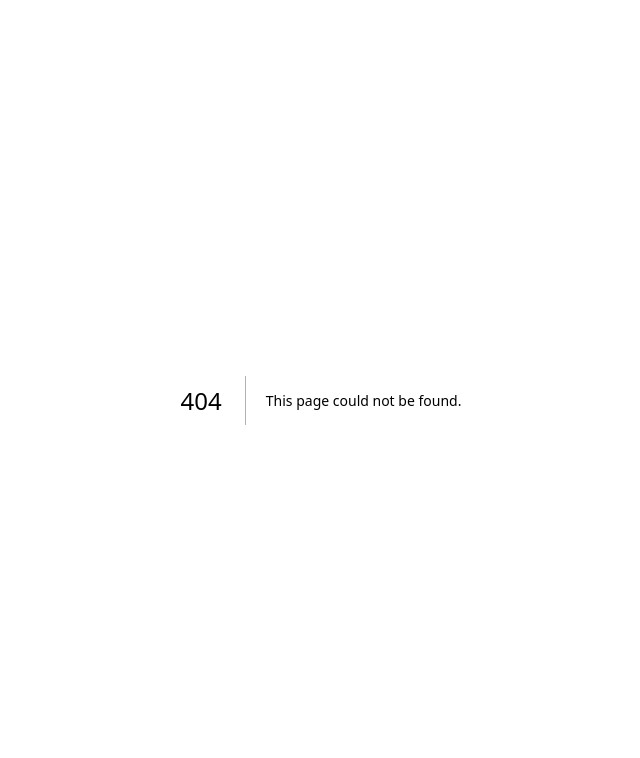
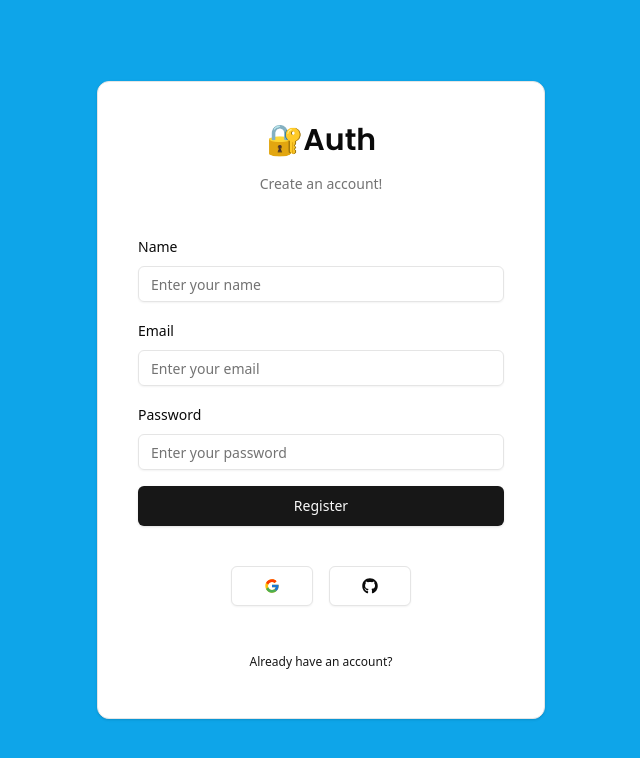
Before and after one commit to anynomous001/Authentication2, a Next.js app: page /auth/register in a window 1280 px wide. Before the commit this address had no page. Shown: the top 758 px of the page, without its empty margins (319-959 px from the left). Built offline with nearby package versions, Linux system fonts and the light colour scheme.

Commit message:
added prisma

```diff
--- /dev/null
+++ b/app/auth/register/page.tsx
@@ -0,0 +1,10 @@
+import RegisterForm from '@/components/auth/register-form'
+import React from 'react'
+
+const RegisterPage = () => {
+    return (
+        <div><RegisterForm /></div>
+    )
+}
+
+export default RegisterPage
--- /dev/null
+++ b/components/auth/register-form.tsx
@@ -0,0 +1,155 @@
+'use client'
+
+import React, { useTransition, useState } from 'react'
+import CardWrapper from '@/components/auth/card-wrapper'
+import { useForm } from 'react-hook-form'
+import { Input } from '@/components/ui/input'
+import { zodResolver } from '@hookform/resolvers/zod'
+import { Button } from '@/components/ui/button'
+import {
+    Form,
+    FormField,
+    FormLabel,
+    FormControl,
+    FormItem,
+    FormMessage
+} from '@/components/ui/form'
+import { RegisterSchema } from '@/schemas'
+import * as z from 'zod'
+import FormError from '@/components/form-error'
+import FormSuccess from '@/components/form-success'
+import { register } from '@/actions/register'
+
+
+
+
+
+const RegisterForm = () => {
+
+    const [pending, setTransition] = useTransition()
+    const [success, setSuccess] = useState(false)
+    const [error, setError] = useState(false)
+    const [message, setMessage] = useState('')
+
+
+    const form = useForm<z.infer<typeof RegisterSchema>>({
+        resolver: zodResolver(RegisterSchema),
+        defaultValues: {
+            email: '',
+            password: '',
+            name: ''
+        }
+    })
+
+
+    const onSubmit = (values: z.infer<typeof RegisterSchema>) => {
+        setTransition(() => {
+            register(values)
+                .then((data) => {
+                    console.log(data)
+                    if (data.success) {
+                        setError(false)
+                        setSuccess(true)
+                        setMessage(data.message)
+                    } else {
+                        setSuccess(false)
+                        setError(true)
+                        setMessage(data.message)
+                    }
+                })
+        })
+    }
+
+    return (
+        <CardWrapper
+            headerLabel='Create an account!'
+            backButtonLabel={`Already have an account?`}
+            backButtonhref='/auth/login'
+            socials
+        >
+            <Form {...form}>
+                <form
+                    onSubmit={form.handleSubmit((data) => onSubmit(data))}
+                    className='space-y-4'
+                >
+                    <div className='space-y-4'>
+                        <FormField
+                            control={form.control}
+                            name='name'
+                            render={({ field }) => (
+                                <FormItem>
+                                    <FormLabel>Name</FormLabel>
+                                    <FormControl>
+                                        <Input
+                                            disabled={pending}
+                                            type='text'
+                                            placeholder='Enter your name'
+                                            {...field}
+                                        />
+                                    </FormControl>
+                                    <FormMessage />
+                                </FormItem>
+                            )}
+                        />
+
+
+
+
+                        <FormField
+                            control={form.control}
+                            name='email'
+                            render={({ field }) => (
+                                <FormItem>
+                                    <FormLabel>Email</FormLabel>
+                                    <FormControl>
+                                        <Input
+                                            disabled={pending}
+                                            type='email'
+                                            placeholder='Enter your email'
+                                            {...field}
+                                        />
+                                    </FormControl>
+                                    <FormMessage />
+                                </FormItem>
+                            )}
+                        />
+                        <FormField
+                            control={form.control}
+                            name='password'
+                            render={({ field }) => (
+                                <FormItem>
+                                    <FormLabel>Password</FormLabel>
+                                    <FormControl>
+                                        <Input
+                                            disabled={pending}
+                                            type='password'
+                                            placeholder='Enter your password'
+                                            {...field}
+                                        />
+                                    </FormControl>
+                                    <FormMessage />
+                                </FormItem>
+                            )}
+                        />
+
+                    </div>
+                    {error && <FormError message={message} />}
+                    {success && <FormSuccess message={message} />}
+
+                    <Button
+                        className='w-full'
+                        type='submit'
+                        size='lg'
+                        disabled={pending}
+                    >
+                        Register
+
+                    </Button>
+
+                </form>
+            </Form >
+        </CardWrapper >
+    )
+}
+
+export default RegisterForm
--- a/package.json
+++ b/package.json
@@ -10,6 +10,7 @@
   },
   "dependencies": {
     "@hookform/resolvers": "^4.1.3",
+    "@prisma/client": "^6.4.1",
     "@radix-ui/react-label": "^2.1.2",
     "@radix-ui/react-slot": "^1.1.2",
     "class-variance-authority": "^0.7.1",
@@ -32,6 +33,7 @@
     "eslint": "^9",
     "eslint-config-next": "15.1.7",
     "postcss": "^8",
+    "prisma": "^6.4.1",
     "tailwindcss": "^3.4.1",
     "typescript": "^5"
   }
```
Also changed, not shown: lib/db.ts (added, +9 -0 lines), 1 other file (tests, documents, lock files or other folders).
